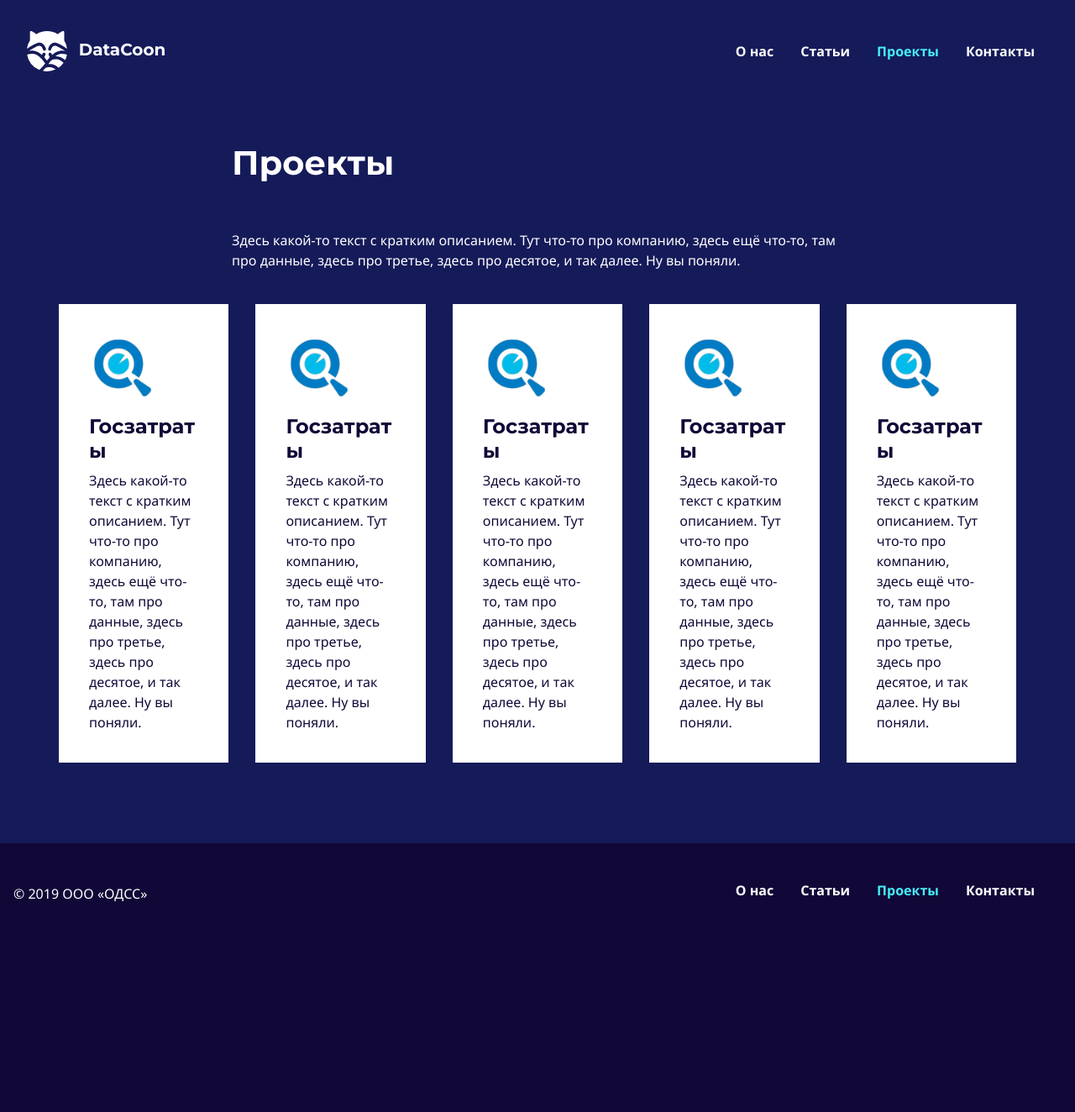
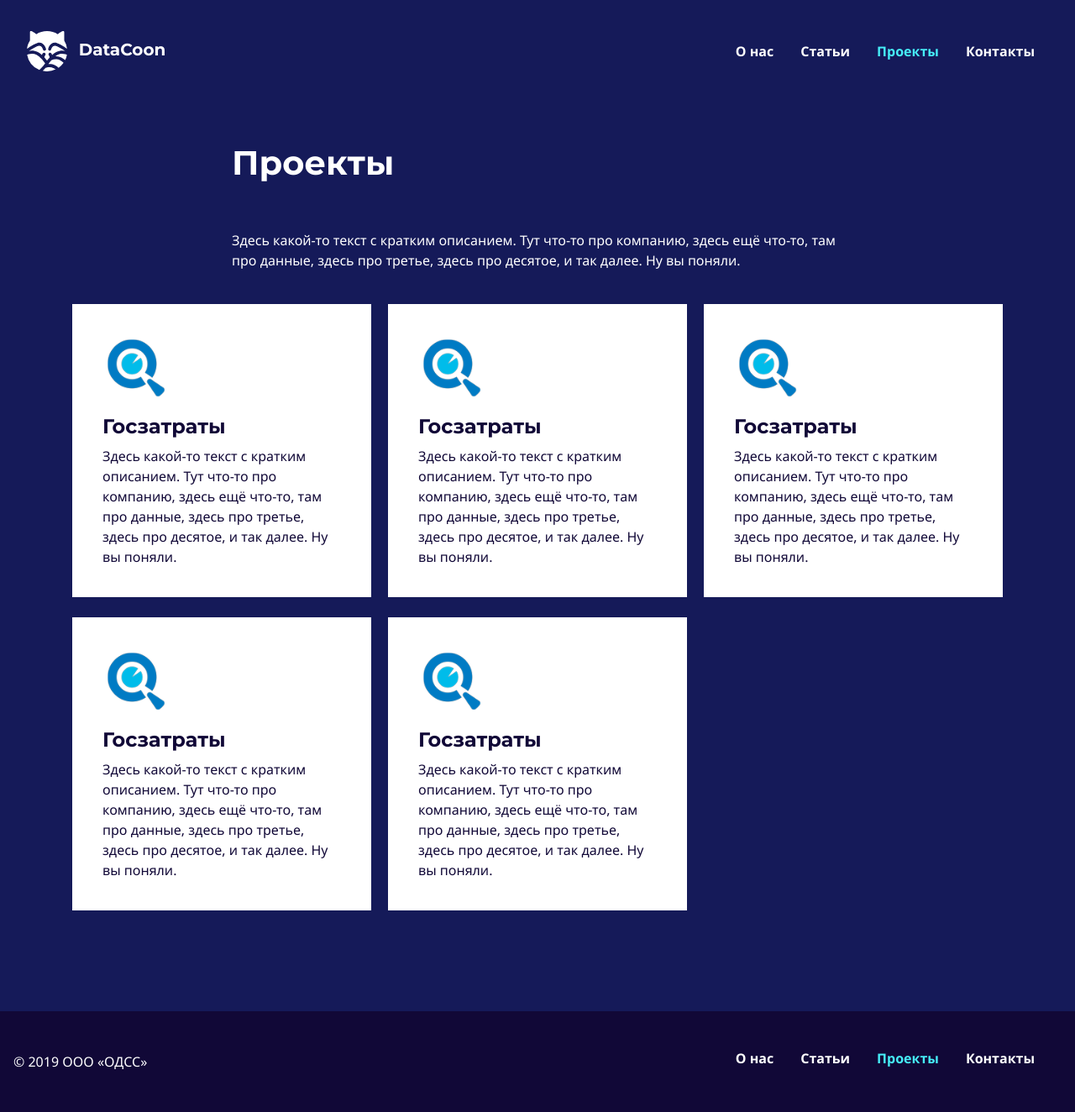
Before and after one commit to datacoon/datacoonsite, a Jekyll site: the page built from projects.md, in a window 1280 px wide. Shown: the whole page at 84% size. Built offline with Jekyll 4.4.1, drawn with Linux system fonts in a browser that asks for light colours; nearby versions of some CDN libraries; before the commit the page ends 1124 px from its top, so only the background shows below that.

Commit message:
fix cards

```diff
--- a/projects.md
+++ b/projects.md
@@ -15,16 +15,18 @@ permalink: /projects/
   </div>
 
 
-  <div class="card-deck text-dark">
-    {% for project in site.projects %}
-    <a href="{{site.baseurl}}{{project.url}}" class="card p-3 text-dark">
-      <div class="card-body">
-        {% if project.logo %}<img src="{{site.baseurl}}/img/{{project.logo}}" alt="{{project.title}}" class="mb-3" height="80">{% endif %}
-        <h3>{{project.title}}</h3>
-        <p class="mb-0">{{project.description}}</p>
-      </div>
-    </a>
-    {% endfor %}
+  <div class="col-12">
+    <div class="card-columns text-dark">
+      {% for project in site.projects %}
+      <a href="{{site.baseurl}}{{project.url}}" class="card p-3 mb-4 text-dark">
+        <div class="card-body">
+          {% if project.logo %}<img src="{{site.baseurl}}/img/{{project.logo}}" alt="{{project.title}}" class="mb-3" height="80">{% endif %}
+          <h3>{{project.title}}</h3>
+          <p class="mb-0">{{project.description}}</p>
+        </div>
+      </a>
+      {% endfor %}
+    </div>
   </div>
 
 
```
